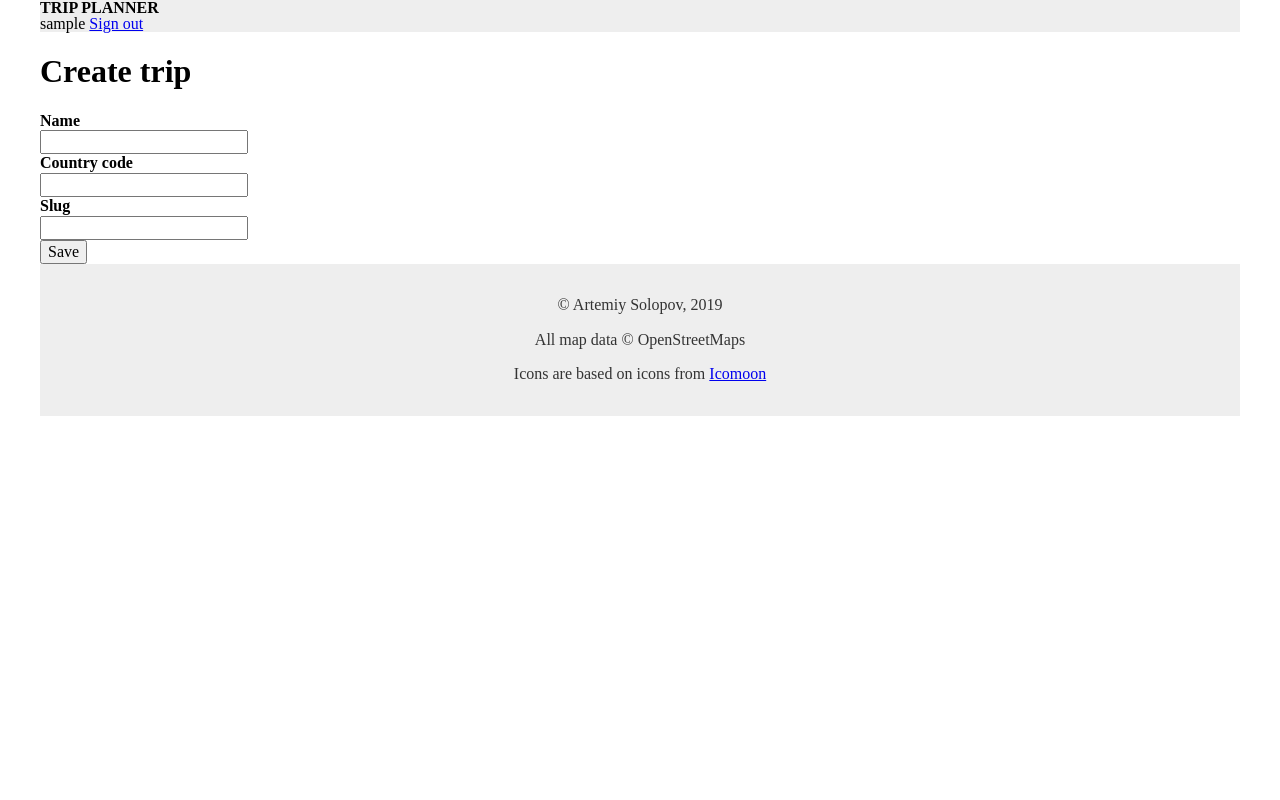
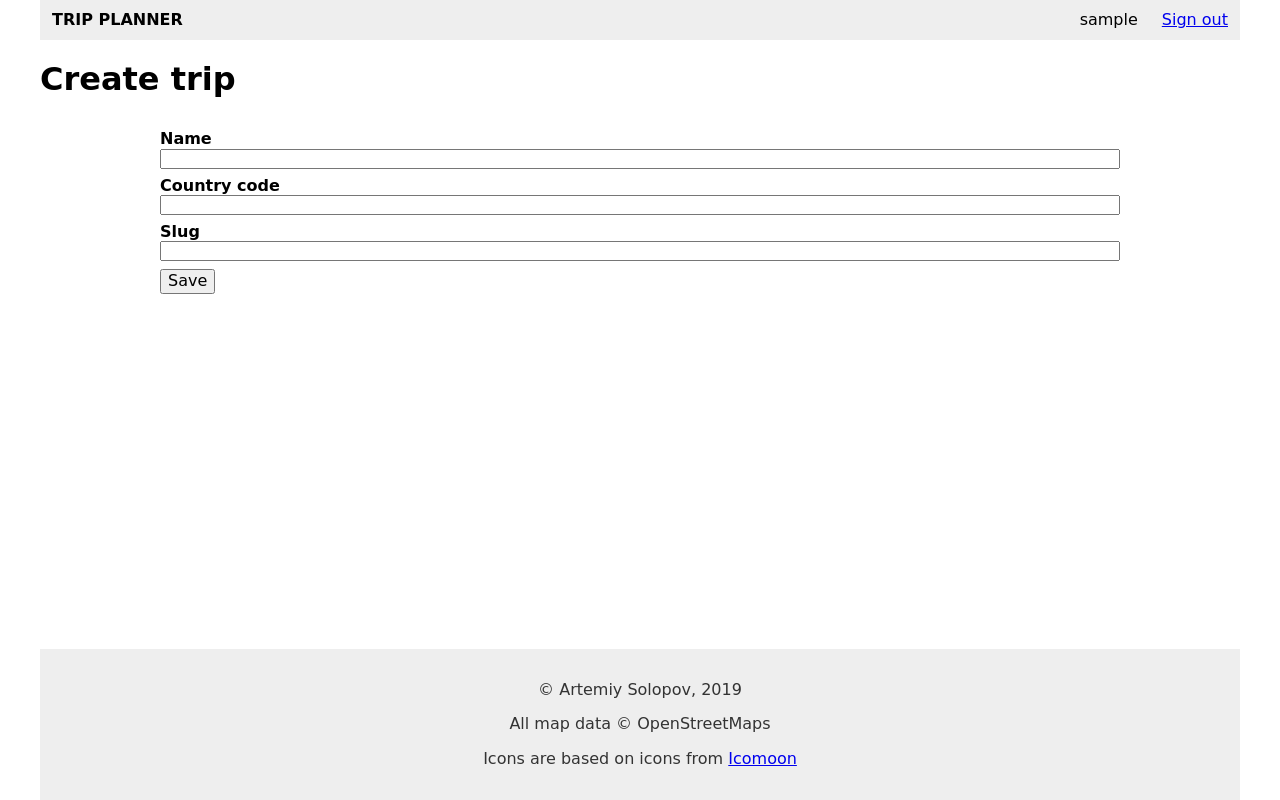
Before and after one commit to art-solopov/trip_planner, a Flask app: page /trips/new in a window 1280 px wide. Run offline with Flask 2, Linux system fonts and the light colour scheme; the visitor is signed in with stand-in values (Sample User, id 1); data comes from the database, SQL or seed files in the repository; style sheets or scripts are compiled from the project's sources; parts of the project's set-up code (start-up, migrations or seed data) failed here and were passed over; some libraries are stand-ins or nearby versions.

Commit message:
Added SCSS

```diff
--- a/assets/css/app.css
+++ b/assets/css/app.scss
@@ -1,11 +1,11 @@
 @import "normalize.css";
 
-@import "./form.css";
+@import "./form.scss";
+@import "./poi-form.scss";
+@import "./show-poi.scss";
 @import "./login.css";
 @import "./trips-list.css";
 @import "./show.css";
-@import "./show-poi.css";
-@import "./poi-form.css";
 
 $nav-padding: 0.75em;
 
--- a/assets/css/form.css
+++ b/assets/css/form.scss
@@ -5,15 +5,15 @@ form {
     max-width: 60em;
     margin: 2em auto 0;
 
-    & input:not([type=submit]):not([type=radio]), & select, & textarea {
+    input:not([type=submit]):not([type=radio]), & select, & textarea {
         width: 100%;
         margin-bottom: 0.5em;
         box-sizing: border-box;
     }
 
-    & input:not([type=submit]) {
-        padding: calc($input-padding - 1px);
-        height: calc($input-padding + 1em);
+    input:not([type=submit]) {
+        padding: calc(#{$input-padding} - 1px);
+        height: $input-padding + 1em;
     }
 }
 
@@ -21,7 +21,7 @@ label {
     font-weight: bold;
     display: block;
 
-    @nest input[type=radio] + & {
+    input[type=radio] + & {
         display: inline;
     }
 }
--- a/assets/css/show-poi.css
+++ b/assets/css/show-poi.scss
@@ -30,13 +30,13 @@
     margin-bottom: 1em;
 
     @each $dow in mon, tue, wed, thu, fri, sat, sun {
-        & .$(dow) {
+        .#{$dow} {
             @extend %dow-display;
         }
     }
 
     @each $dow in mon, tue, wed, thu {
-        & .$(dow) {
+        .#{$dow} {
             @extend %dow-wday-display;
         }
     }
--- a/package.json
+++ b/package.json
@@ -12,7 +12,9 @@
     "gulp": "^4.0.2",
     "gulp-concat": "^2.6.1",
     "gulp-postcss": "^8.0.0",
+    "gulp-sass": "^4.0.2",
     "merge-stream": "^2.0.0",
+    "node-sass": "^4.13.1",
     "normalize.css": "^8.0.1",
     "postcss-each": "^0.10.0",
     "postcss-easy-import": "^3.0.0",
--- a/trip_planner/templates/_form.html
+++ b/trip_planner/templates/_form.html
@@ -9,5 +9,5 @@
         {{ field(f) }}
     {%- endfor %}
 
-    <div><button type="submit">{{ submit_text | default('Submit') }}</button></div>
+    <div><button type="submit" class="btn success">{{ submit_text | default('Submit') }}</button></div>
 </form>
--- a/trip_planner/templates/trips/show.html
+++ b/trip_planner/templates/trips/show.html
@@ -11,7 +11,7 @@
             <h1>{{ trip.name }}</h1>
             <div>Count: {{ points_count }}</div>
             <a href="{{ url_for('.index') }}" class="link">Back</a>
-            <a href="{{ url_for('.update', slug=trip.slug) }}" class="link">Edit</a>
+            <a href="{{ url_for('.update', slug=trip.slug) }}" class="btn info">Edit</a>
             <a href="{{ url_for('.add_point', slug=trip.slug) }}" class="link">Add point</a>
 	    <a href="{{ url_for('.delete_trip', slug=trip.slug) }}" class="link">Delete</a>
         </header>
```
Also changed, not shown: gulpfile.js (+13 -5 lines), assets/css/poi-form.scss (renamed from assets/css/poi-form.css), package-lock.json.
